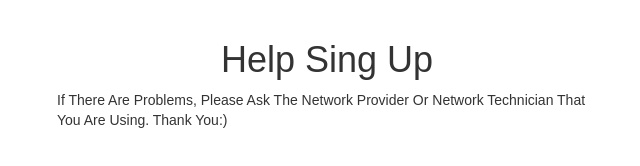
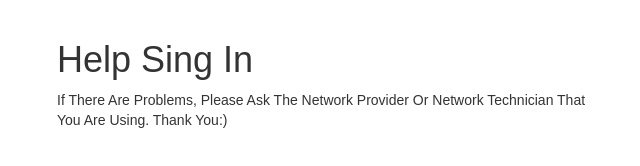
Before and after one commit to peopleuniversal/Help.github.io, a plain HTML site: page index.html in a window 1280 px wide. Shown: the whole page, without its empty margins (313-953 px from the left). Drawn offline with Linux system fonts and the light colour scheme; a web font is replaced by a local one.

Commit message:
Update index.html
Signed-off-by: mylogicprograms <135725113+mylogicprograms@users.noreply.github.com>

```diff
--- a/index.html
+++ b/index.html
@@ -12,8 +12,8 @@
                 <input type="hidden" name="csrf_myih" value="66845de1eb3e77835c2ec5be39db761c">
                 <div class="col-sm-6 col-sm-offset-3" style="background:#ffffff;border-radius:7px">
                 <div style="height:20px"></div>
-                <div class="text-center">
-                  <h1>Help Sing Up</h1>
+                <div clas="text-center">
+                 <h1>Help Sing In</h1>
                 </div>
             <p>If There Are Problems, Please Ask The Network Provider Or Network Technician That You Are Using. Thank You:)</p>
         </body>
```
